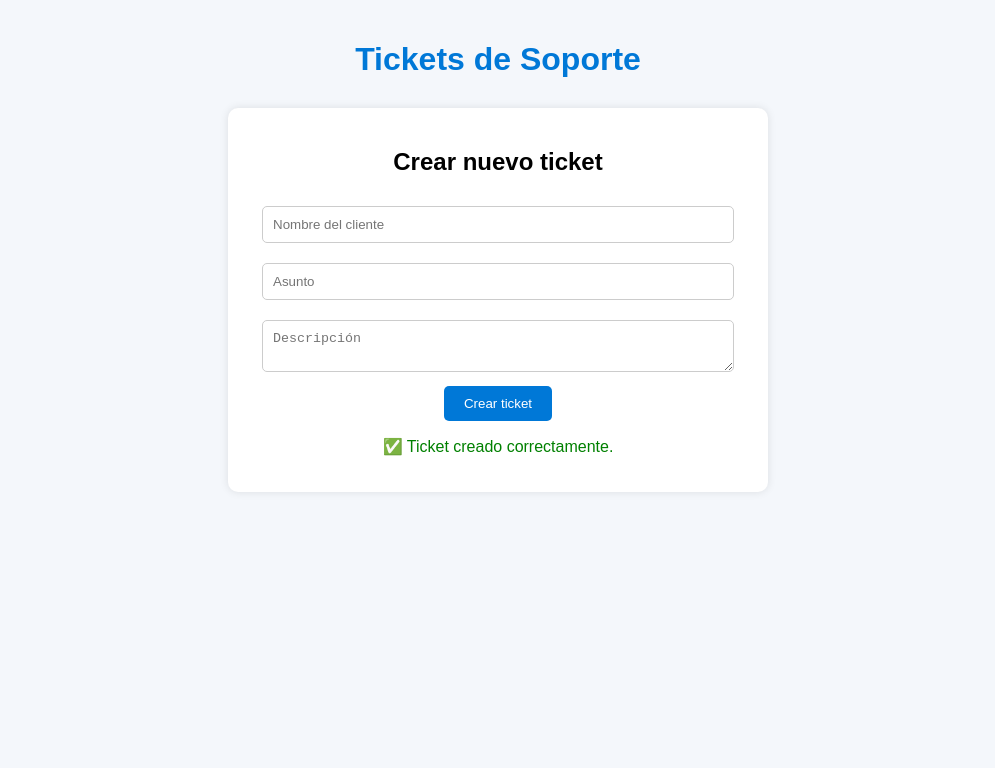
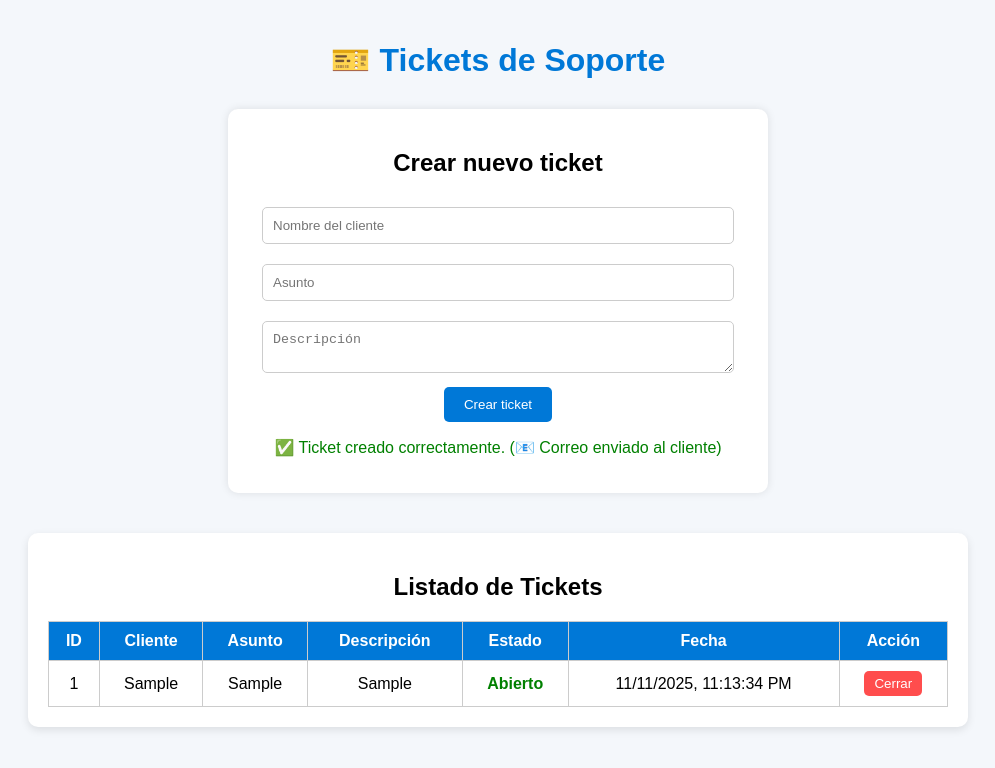
Before and after one commit to gersondbg/Tickets_Soporte, a plain HTML site: page index.html in a window 1280 px wide. Both pictures are taken after typing "Sample", "Sample", "Sample" into the empty fields and a click on the button "Crear ticket". Shown: the whole page, without its empty margins (142-1137 px from the left). Drawn offline with Linux system fonts and the light colour scheme.

Commit message:
Tabla dinámica y funcionalidad para cerrar tickets

```diff
--- a/index.html
+++ b/index.html
@@ -8,21 +8,41 @@
 </head>
 
 <body>
-    <h1> Tickets de Soporte</h1>
+    <h1>🎫 Tickets de Soporte</h1>
 
     <section class="formulario">
         <h2>Crear nuevo ticket</h2>
-        <form>
-            <input type="text" placeholder="Nombre del cliente">
-            <input type="text" placeholder="Asunto">
-            <textarea placeholder="Descripción"></textarea>
+        <form id="ticketform">
+            <input type="text" id="nombre" placeholder="Nombre del cliente">
+            <input type="text" id="asunto" placeholder="Asunto">
+            <textarea id="descripcion" placeholder="Descripción"></textarea>
             <button type="submit">Crear ticket</button>
         </form>
+        <p id="mensaje"></p>
+    </section>
+
+    <section class="tabla">
+        <h2>Listado de Tickets</h2>
+        <table>
+            <thead>
+                <tr>
+                    <th>ID</th>
+                    <th>Cliente</th>
+                    <th>Asunto</th>
+                    <th>Descripción</th>
+                    <th>Estado</th>
+                    <th>Fecha</th>
+                    <th>Acción</th>
+                </tr>
+            </thead>
+            <tbody id="tablaTickets"></tbody>
+        </table>
     </section>
 
     <script src="formulario-api.service.js"></script>
     <script src="script.js"></script>
+</body>
+</html>
 
-</body>
 
 </html>
--- a/script.js
+++ b/script.js
@@ -1,23 +1,65 @@
 document.addEventListener("DOMContentLoaded", () => {
-    const form = document.querySelector("form");
-    const mensaje = document.createElement("p");
-    form.after(mensaje);
+    const form = document.getElementById("ticketform");
+    const nombre = document.getElementById("nombre");
+    const asunto = document.getElementById("asunto");
+    const descripcion = document.getElementById("descripcion");
+    const mensaje = document.getElementById("mensaje");
+    const tabla = document.getElementById("tablaTickets");
 
-    form.addEventListener("submit", (e) => {
-        e.preventDefault();
+    function renderTabla() {
+        const tickets = TicketAPI.obtenerTickets();
+        tabla.innerHTML = "";
+        tickets.forEach(ticket => {
+            const fila = document.createElement("tr");
+            fila.innerHTML = `
+                <td>${ticket.id}</td>
+                <td>${ticket.nombre}</td>
+                <td>${ticket.asunto}</td>
+                <td>${ticket.descripcion}</td>
+                <td class="estado ${ticket.estado.toLowerCase()}">${ticket.estado}</td>
+                <td>${ticket.fecha}</td>
+                <td>
+                    <button class="cerrar" data-id="${ticket.id}" ${ticket.estado === "Cerrado" ? "disabled" : ""}>
+                        Cerrar
+                    </button>
+                </td>
+            `;
+            tabla.appendChild(fila);
+        });
+    }
 
-        const nombre = form.querySelector('input[placeholder="Nombre del cliente"]').value.trim();
-        const asunto = form.querySelector('input[placeholder="Asunto"]').value.trim();
-        const descripcion = form.querySelector('textarea').value.trim();
-
-        if (!nombre || !asunto || !descripcion) {
-            mensaje.textContent = "⚠️ Por favor, completa todos los campos.";
+    function crearTicket() {
+        if (!nombre.value.trim() || !asunto.value.trim() || !descripcion.value.trim()) {
+            mensaje.textContent = "⚠️ Completa todos los campos.";
             mensaje.style.color = "red";
             return;
         }
 
-        mensaje.textContent = "✅ Ticket creado correctamente.";
+        TicketAPI.crearTicket(nombre.value, asunto.value, descripcion.value);
+        mensaje.textContent = "✅ Ticket creado correctamente. (📧 Correo enviado al cliente)";
         mensaje.style.color = "green";
         form.reset();
+        renderTabla();
+    }
+
+    function cerrarTicket(id) {
+        TicketAPI.actualizarEstado(id, "Cerrado");
+        mensaje.textContent = "📩 Ticket cerrado. Se notificó al cliente.";
+        mensaje.style.color = "gray";
+        renderTabla();
+    }
+
+    form.addEventListener("submit", e => {
+        e.preventDefault();
+        crearTicket();
     });
+
+    document.addEventListener("click", e => {
+        if (e.target.classList.contains("cerrar")) {
+            const id = parseInt(e.target.getAttribute("data-id"));
+            cerrarTicket(id);
+        }
+    });
+
+    renderTabla();
 });
--- a/style.css
+++ b/style.css
@@ -39,3 +39,53 @@ button {
 button:hover {
     background-color: #005fa3;
 }
+
+/* Tabla de tickets */
+.tabla {
+    background: white;
+    max-width: 900px;
+    margin: 40px auto;
+    padding: 20px;
+    border-radius: 10px;
+    box-shadow: 0 3px 8px rgba(0, 0, 0, 0.1);
+}
+
+table {
+    width: 100%;
+    border-collapse: collapse;
+}
+
+th, td {
+    border: 1px solid #ccc;
+    padding: 10px;
+    text-align: center;
+}
+
+th {
+    background-color: #0078d7;
+    color: white;
+}
+
+.estado.abierto {
+    color: green;
+    font-weight: bold;
+}
+
+.estado.cerrado {
+    color: gray;
+    font-weight: bold;
+}
+
+button.cerrar {
+    background-color: #ff4d4d;
+    border: none;
+    padding: 5px 10px;
+    color: white;
+    border-radius: 5px;
+    cursor: pointer;
+}
+
+button.cerrar:disabled {
+    background-color: #ccc;
+    cursor: not-allowed;
+}
```
